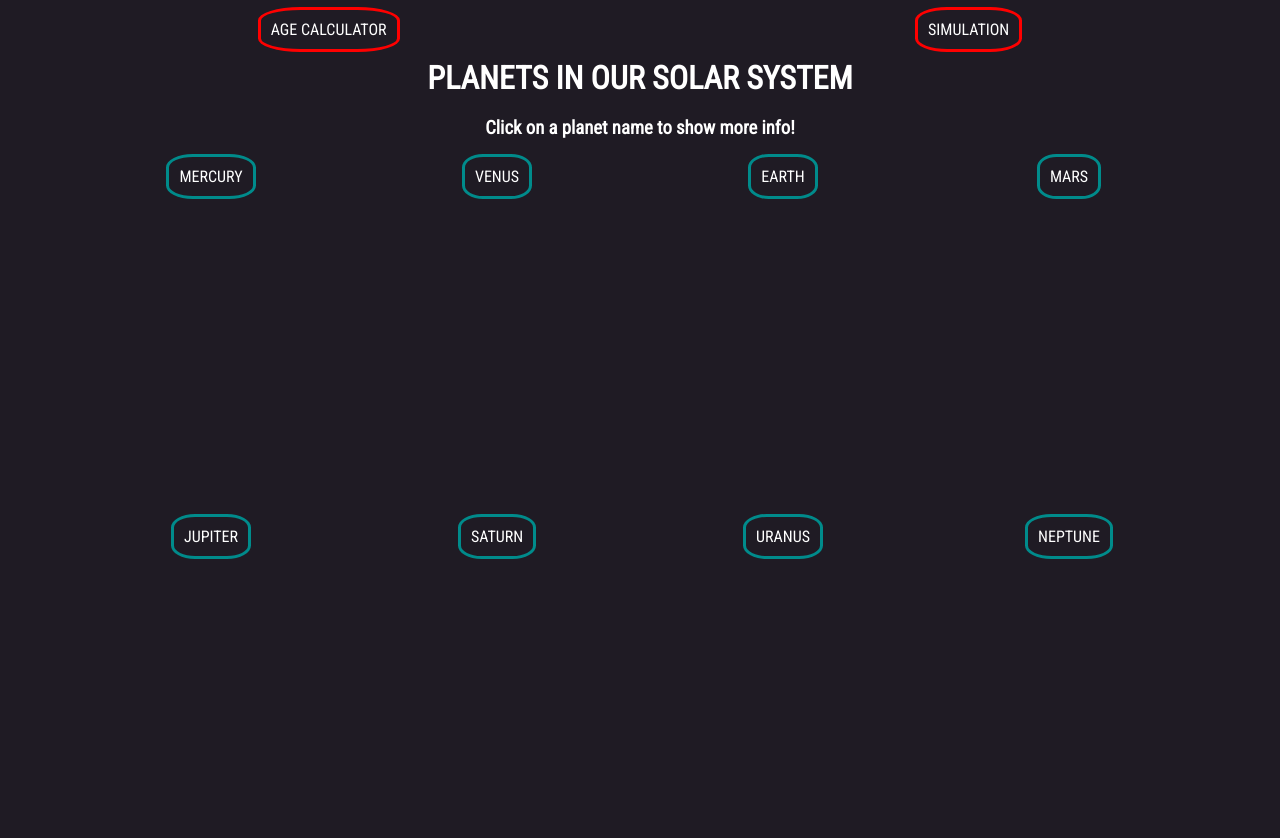
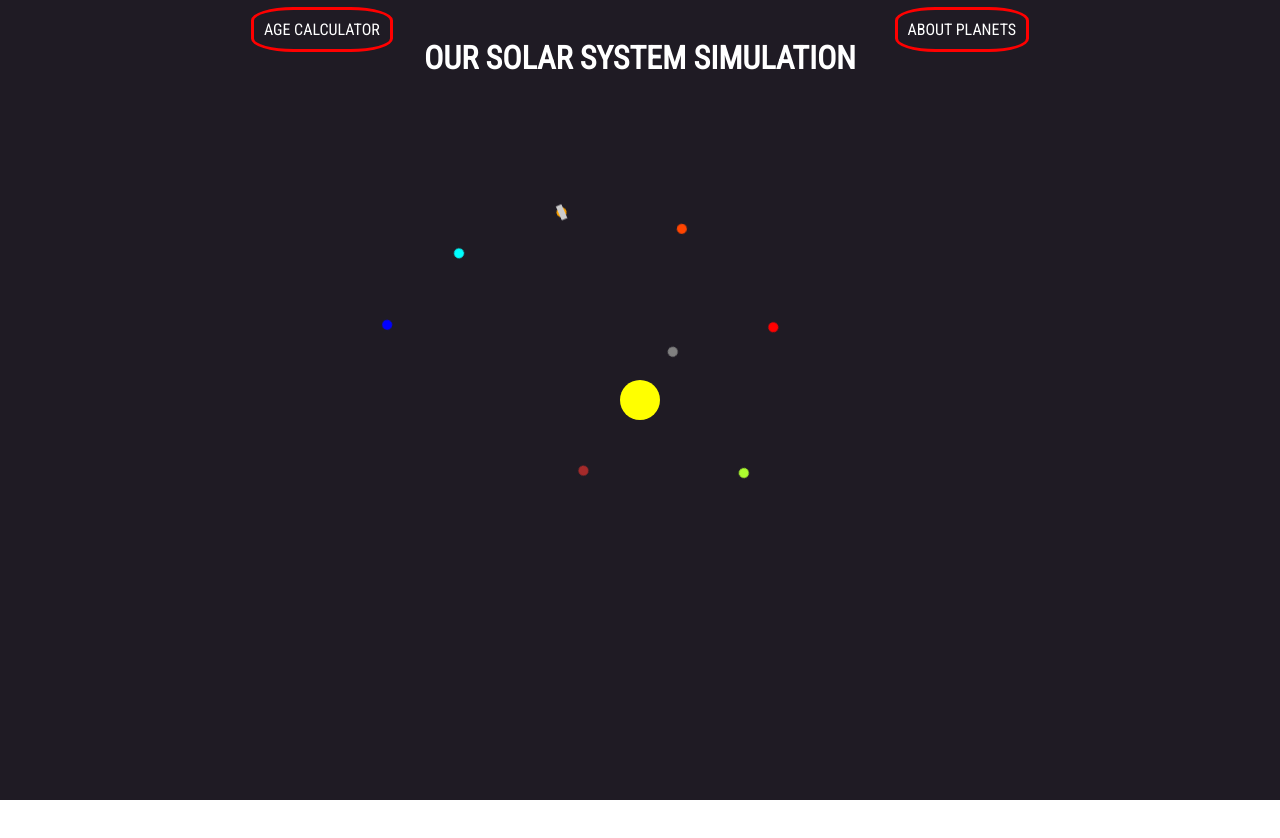
Before and after one commit to Student235555/solar-system-facts, a React (Create React App) app: page / in a window 1280 px wide. Shown: the top 838 px of the page. After the commit the page ends 800 px from the top, so only its background shows below. Built offline with nearby package versions, Linux system fonts and the light colour scheme.

Commit message:
Change general structure (simulation is now main page)

```diff
--- a/src/components/Header.js
+++ b/src/components/Header.js
@@ -4,7 +4,7 @@ import {NavLink} from 'react-router-dom';
 
 const list = [
     {name: "age calculator", path: "/calculator"},
-    {name: "simulation", path: "/simulation"},
+    {name: "about planets", path: "/simulation"},
 ];
 
 const Header = () => {
--- a/src/components/HomePage.js
+++ b/src/components/HomePage.js
@@ -1,7 +1,7 @@
 import React from 'react';
 import '../styles/HomePage.css';
 import PlanetsList from './PlanetsList';
-
+import {Link} from 'react-router-dom';
 
 const solarSystem = [
     {
@@ -105,6 +105,7 @@ const solarSystem = [
 const HomePage = () => {
     return (
         <div>
+          <p className='returnLink'><Link to="/">Return to the main page</Link></p>
           <h1 className='mainH1'>Planets in our solar system</h1>
           <h3 className='mainH5'>Click on a planet name to show more info!</h3>
           <PlanetsList solarSystem={solarSystem}/>
--- a/src/components/Page.js
+++ b/src/components/Page.js
@@ -9,9 +9,9 @@ const Page = () => {
     return (
         <>
           <Routes>
-            <Route path="/" element={<HomePage />} />
+            <Route path="/" element={<Simulation />} />
             <Route path="calculator" element={<AgeCalculator />} />
-            <Route path="simulation" element={<Simulation />} />
+            <Route path="simulation" element={<HomePage />} />
             <Route element={<ErrorPage />} />
           </Routes>
         </>
--- a/src/components/Simulation.js
+++ b/src/components/Simulation.js
@@ -1,11 +1,11 @@
 import React from 'react';
 import '../styles/Simulation.css';
-import {Link} from 'react-router-dom';
+
 
 const Simulation = () => {
     return (
         <div>
-            <h1>Simulation</h1>
+            <h1 className='H1simulation'>Our Solar System Simulation</h1>
             <div class="dots">
                 <span class="dot sun"></span>
                 <span class="dot uranus"></span>
@@ -19,7 +19,7 @@ const Simulation = () => {
                 </span>
                 <span class="dot neptune"></span>
             </div>
-            <p className='returnLink'><Link to="/">Return to the main page</Link></p>
+
         </div>
      );
 }
--- a/src/styles/Simulation.css
+++ b/src/styles/Simulation.css
@@ -1,3 +1,7 @@
+.H1simulation{
+  text-transform: uppercase;
+}
+
 .dots{
     text-align: center;
     margin-top: 250px;
@@ -156,7 +160,3 @@
     border-top: 6px solid #ccc;
     transform: translate(-50%, -50%);
   }
-
-  .returnLink{
-    margin-top: 600px;
-  }
```
